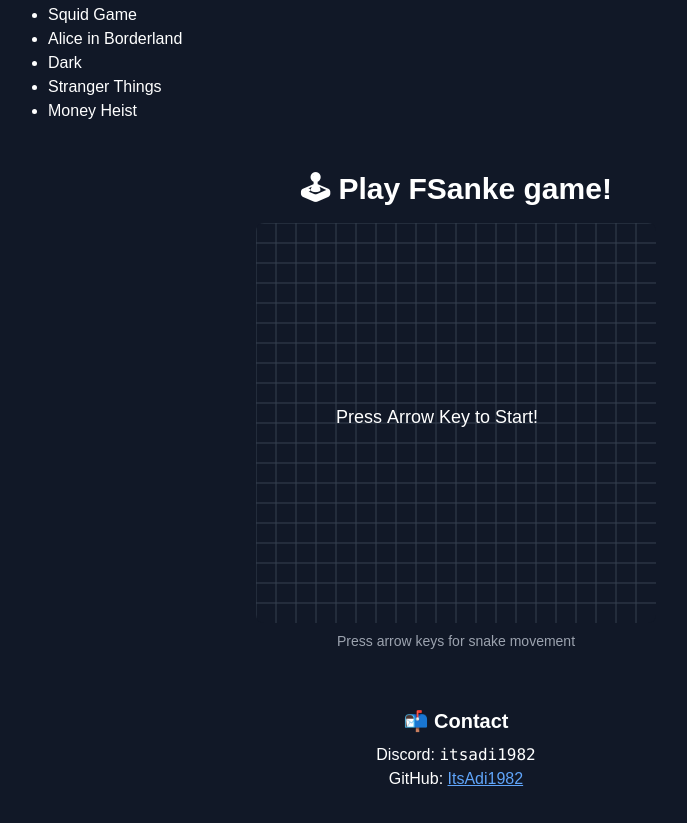
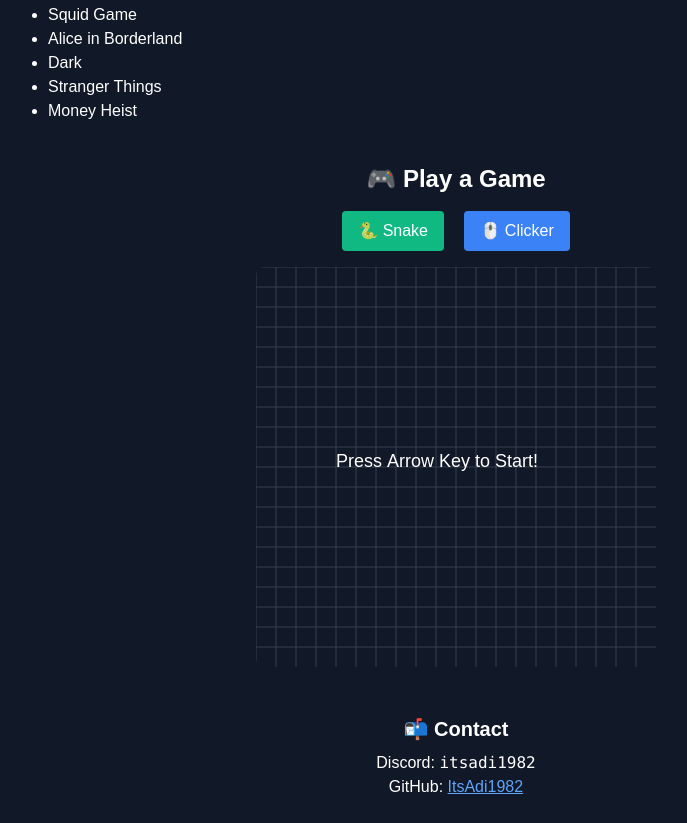
Before and after one commit to ItsAdi1982/ItsAdi1982, a plain HTML site: page index.html in a window 1280 px wide. Shown: the part 550-1373 px from the top of the page, without its empty margins (184-871 px from the left). Drawn offline with nearby package versions, Linux system fonts and the light colour scheme.

Commit message:
Update index.html

```diff
--- a/index.html
+++ b/index.html
@@ -63,11 +63,14 @@
     </ul>
   </section>
 
-  <section class="text-center p-8 fade-in">
-    <h2 class="text-3xl font-bold mb-4">🕹 Play FSanke game!</h2>
-    <canvas id="gameCanvas" width="400" height="400"></canvas>
-    <p class="text-sm mt-2 text-gray-400">Press arrow keys for snake movement</p>
-  </section>
+  <section class="text-center p-6 fade-in">
+  <h2 class="text-2xl font-bold mb-4">🎮 Play a Game</h2>
+  <div class="space-x-4 mb-4">
+    <button onclick="switchGame('snake')" class="bg-green-500 px-4 py-2 rounded hover:bg-green-600">🐍 Snake</button>
+    <button onclick="switchGame('clicker')" class="bg-blue-500 px-4 py-2 rounded hover:bg-blue-600">🖱️ Clicker</button>
+  </div>
+  <canvas id="gameCanvas" width="400" height="400" class="mx-auto mt-4"></canvas>
+</section>
 
   <section class="text-center p-6 fade-in">
     <h2 class="text-xl font-semibold mb-2">📬 Contact</h2>
```
